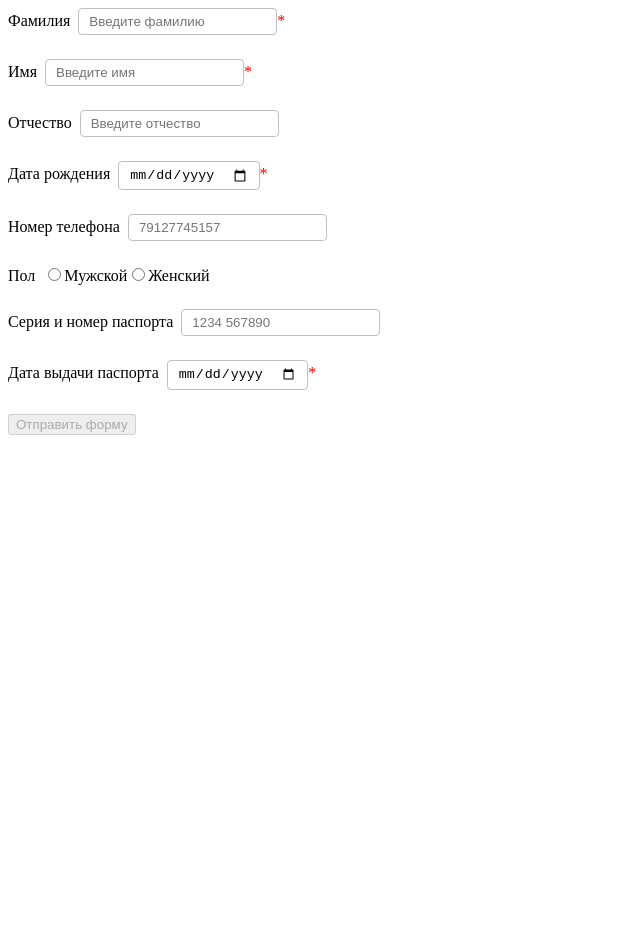
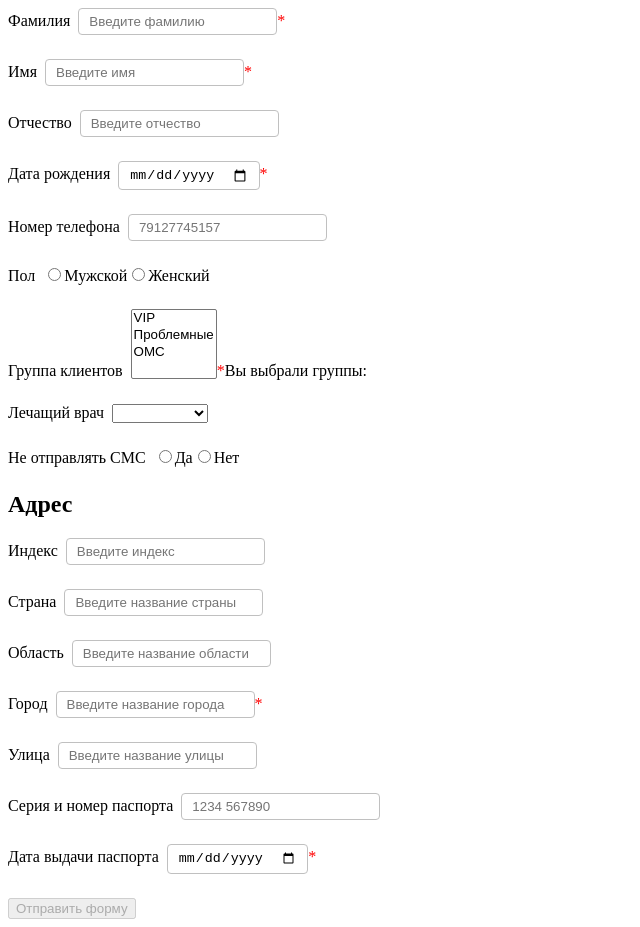
Before and after one commit to malakanov/vue-form-validation, a Vue app: page / in a window 1280 px wide. Shown: the whole page, without its empty margins (0-640 px from the left). Before the commit the page ends 800 px from the top, so only its background shows below. Built offline with nearby package versions, Linux system fonts and the light colour scheme.

Commit message:
add fields

```diff
--- a/src/App.vue
+++ b/src/App.vue
@@ -2,7 +2,13 @@
   <form @submit.prevent="someAction()">
     <div class="field">
       <label for="lastName">Фамилия</label>
-      <input id="lastName" placeholder="Введите фамилию" type="text" v-model.trim="lastName" @blur="$v.lastName.$touch()" />
+      <input
+        id="lastName"
+        placeholder="Введите фамилию"
+        type="text"
+        v-model.trim="lastName"
+        @blur="$v.lastName.$touch()"
+      />
       <span class="error" v-if="!$v.lastName.required">*</span>
       <div class="error" v-if="$v.lastName.$error">
         <template
@@ -13,7 +19,13 @@
     </div>
     <div class="field">
       <label for="firstName">Имя</label>
-      <input id="firstName" placeholder="Введите имя" type="text" v-model.trim="firstName" @blur="$v.firstName.$touch()" />
+      <input
+        id="firstName"
+        placeholder="Введите имя"
+        type="text"
+        v-model.trim="firstName"
+        @blur="$v.firstName.$touch()"
+      />
       <span class="error" v-if="!$v.firstName.required">*</span>
       <div class="error" v-if="$v.firstName.$error">
         <template
@@ -24,12 +36,20 @@
     </div>
     <div class="field">
       <label for="middleName">Отчество</label>
-      <input id="middleName" placeholder="Введите отчество" type="text" v-model.trim="middleName" @blur="$v.middleName.$touch()" />
+      <input
+        id="middleName"
+        placeholder="Введите отчество"
+        type="text"
+        v-model.trim="middleName"
+        @blur="$v.middleName.$touch()"
+      />
       <div class="error" v-if="$v.middleName.$error">
         <template
           v-if="!$v.middleName.maxLength"
         >Длина отчества не должна превышать {{ $v.middleName.$params.maxLength.max }} символов</template>
-        <template v-else-if="!$v.middleName.alpha">Отчество должно содержать только буквы в кириллице</template>
+        <template
+          v-else-if="!$v.middleName.alpha"
+        >Отчество должно содержать только буквы в кириллице</template>
       </div>
     </div>
     <div class="field">
@@ -39,31 +59,165 @@
       <div
         class="error"
         v-if="$v.birthdayObj.$error"
-      >Дата рождения должна быть прошедшей в формате дд.мм.гггг </div>
+      >Дата рождения должна быть прошедшей в формате дд.мм.гггг</div>
     </div>
 
     <div class="field">
       <label for="phone">Номер телефона</label>
-      <input id="phone" placeholder="79127745157" type="tel" v-model.trim="phone" @blur="$v.phone.$touch()">
-      <div
-          class="error"
-          v-if="$v.phone.$error"
-      >Номер должен быть в формате 79127745157</div>
+      <input
+        id="phone"
+        placeholder="79127745157"
+        type="tel"
+        v-model.trim="phone"
+        @blur="$v.phone.$touch()"
+      />
+      <div class="error" v-if="$v.phone.$error">Номер должен быть в формате 79127745157</div>
     </div>
 
     <div class="field">
       <label for="gender">Пол</label>
       <span id="gender">
-            <input  type="radio" name="gender" v-model="gender" id="gender1" value="male" @blur="$v.gender.$touch()">
-            <label  for="gender1">Мужской</label>
-            <input type="radio" name="gender" v-model="gender" id="gender2" value="female" @blur="$v.gender.$touch()">
-            <label  for="gender2">Женский</label>
+        <input type="radio" name="gender" v-model="gender" id="gender1" value="male" />
+        <label for="gender1">Мужской</label>
+        <input type="radio" name="gender" v-model="gender" id="gender2" value="female" />
+        <label for="gender2">Женский</label>
       </span>
     </div>
 
     <div class="field">
+      <label for="groupClients">Группа клиентов</label>
+      <span id="groupClients">
+        <select multiple="true" v-model="multipleSelections">
+          <option v-for="asset in assets" :value="asset" :key="asset">{{asset}}</option>
+        </select>
+        <span class="error" v-if="!$v.multipleSelections.required">*</span>
+        <span>Вы выбрали группы: {{ multipleSelections }}</span>
+      </span>
+    </div>
+
+    <div class="field">
+      <label for="doctor">Лечащий врач</label>
+      <select id="doctor" v-model="doctor">
+        <option value>Иванов</option>
+        <option value="alpha">Захаров</option>
+        <option value="beta">Чернышева</option>
+      </select>
+    </div>
+
+    <div class="field">
+      <label for="sms">Не отправлять СМС</label>
+      <span id="sms">
+        <input type="radio" name="sms" v-model="sms" id="yesSms" value="1" />
+        <label for="yesSms">Да</label>
+        <input type="radio" name="sms" v-model="sms" id="noSms" value="0" />
+        <label for="noSms">Нет</label>
+      </span>
+    </div>
+
+    <h2>Адрес</h2>
+
+    <div class="field">
+      <label for="adress_index">Индекс</label>
+      <input
+        id="adress_index"
+        placeholder="Введите индекс"
+        type="text"
+        v-model.trim="adressIndex"
+        @blur="$v.adressIndex.$touch()"
+      />
+      <div class="error" v-if="$v.adressIndex.$error">Индекс должен быть в формате 455000</div>
+    </div>
+
+    <div class="field">
+      <label for="adress_country">Страна</label>
+      <input
+        id="adress_country"
+        placeholder="Введите название страны"
+        type="text"
+        v-model.trim="adressCountry"
+        @blur="$v.adressCountry.$touch()"
+      />
+
+      <div class="error" v-if="$v.adressCountry.$error">
+        <template
+          v-if="!$v.adressCountry.maxLength"
+        >Название страны не должно превышать {{ $v.adressCountry.$params.maxLength.max }} символов</template>
+        <template
+          v-else-if="!$v.adressCountry.alpha"
+        >Название страны должно содержать только буквы в кириллице</template>
+      </div>
+    </div>
+
+    <div class="field">
+      <label for="adress_region">Область</label>
+      <input
+        id="adress_region"
+        placeholder="Введите название области"
+        type="text"
+        v-model.trim="adressRegion"
+        @blur="$v.adressRegion.$touch()"
+      />
+
+      <div class="error" v-if="$v.adressRegion.$error">
+        <template
+          v-if="!$v.adressRegion.maxLength"
+        >Название области не должно превышать {{ $v.adressRegion.$params.maxLength.max }} символов</template>
+        <template
+          v-else-if="!$v.adressRegion.alpha"
+        >Название области должно содержать только буквы в кириллице</template>
+      </div>
+    </div>
+
+    <div class="field">
+      <label for="adress_city">Город</label>
+      <input
+        id="adress_city"
+        placeholder="Введите название города"
+        type="text"
+        v-model.trim="adressCity"
+        @blur="$v.adressCity.$touch()"
+      />
+      <span class="error" v-if="!$v.adressCity.required">*</span>
+
+      <div class="error" v-if="$v.adressCity.$error">
+        <template
+          v-if="!$v.adressCity.maxLength"
+        >Название города не должно превышать {{ $v.adressCity.$params.maxLength.max }} символов</template>
+        <template
+          v-else-if="!$v.adressCity.alpha"
+        >Название города должно содержать только буквы в кириллице</template>
+      </div>
+    </div>
+
+    <div class="field">
+      <label for="adress_street">Улица</label>
+      <input
+        id="adress_street"
+        placeholder="Введите название улицы"
+        type="text"
+        v-model.trim="adressStreet"
+        @blur="$v.adressStreet.$touch()"
+      />
+
+      <div class="error" v-if="$v.adressStreet.$error">
+        <template
+          v-if="!$v.adressStreet.maxLength"
+        >Название улицы не должно превышать {{ $v.adressStreet.$params.maxLength.max }} символов</template>
+        <template
+          v-else-if="!$v.adressStreet.alphaNum"
+        >Название улицы должно содержать только цифры и буквы в кириллице</template>
+      </div>
+    </div>
+
+    <div class="field">
       <label for="passport_data">Серия и номер паспорта</label>
-      <input id="passport_data" placeholder="1234 567890" type="text" v-model.trim="passportData" @blur="$v.passportData.$touch()" />
+      <input
+        id="passport_data"
+        placeholder="1234 567890"
+        type="text"
+        v-model.trim="passportData"
+        @blur="$v.passportData.$touch()"
+      />
       <div
         class="error"
         v-if="$v.passportData.$error"
@@ -72,28 +226,31 @@
 
     <div class="field">
       <label for="passport_date">Дата выдачи паспорта</label>
-      <input id="passport_date" type="date" v-model="passportDate" @blur="$v.passportDateObj.$touch()" />
+      <input
+        id="passport_date"
+        type="date"
+        v-model="passportDate"
+        @blur="$v.passportDateObj.$touch()"
+      />
       <span class="error" v-if="!$v.passportDateObj.required">*</span>
       <div
         class="error"
         v-if="$v.passportDateObj.$error"
-      >Дата выдачи паспорта должна быть прошедшей в формате дд.мм.гггг </div>
+      >Дата выдачи паспорта должна быть прошедшей в формате дд.мм.гггг</div>
     </div>
-
-
-
-
-
-
 
     <button type="submit" :disabled="$v.$invalid">Отправить форму</button>
   </form>
 </template>
 
 <script>
-import { required, maxLength, minLength, maxValue, minValue } from "vuelidate/lib/validators";
-
-
+import {
+  required,
+  maxLength,
+  minLength,
+  maxValue,
+  minValue,
+} from "vuelidate/lib/validators";
 
 export default {
   data() {
@@ -105,16 +262,25 @@ export default {
       birthday: null,
       phone: null,
       gender: null,
+      multipleSelections: null,
+      assets: ["VIP", "Проблемные", "ОМС"],
+      doctor: null,
+      sms: null,
+      adressIndex: null,
+      adressCountry: null,
+      adressRegion: null,
+      adressCity: null,
+      adressStreet: null,
       passportDate: null,
     };
   },
-  computed:{
-    passportDateObj () {
+  computed: {
+    passportDateObj() {
       return this.passportDate ? new Date(this.passportDate) : null;
     },
-    birthdayObj () {
+    birthdayObj() {
       return this.birthday ? new Date(this.birthday) : null;
-    }
+    },
   },
 
   validations: {
@@ -125,12 +291,12 @@ export default {
     passportDateObj: {
       required,
       maxValue: maxValue(new Date()),
-      minValue: minValue(new Date(1974, 8,28)),
+      minValue: minValue(new Date(1974, 8, 28)),
     },
     birthdayObj: {
       required,
       maxValue: maxValue(new Date()),
-      minValue: minValue(new Date(1920, 1,1)),
+      minValue: minValue(new Date(1920, 1, 1)),
     },
     firstName: {
       required,
@@ -149,9 +315,32 @@ export default {
     phone: {
       maxLength: maxLength(12),
       mixLength: minLength(11),
-      validFormat: (val) => /^((7) ?)?((\(\d{3}\))|(\d{3}))?(\d{3}?\d{2}?\d{2})$/.test(val),
+      validFormat: (val) =>
+        /^((7) ?)?((\(\d{3}\))|(\d{3}))?(\d{3}?\d{2}?\d{2})$/.test(val),
     },
-
+    multipleSelections: {
+      required,
+    },
+    adressIndex: {
+      validFormat: (val) => /^\d{6}$/.test(val),
+    },
+    adressCountry: {
+      maxLength: maxLength(35),
+      alpha: (val) => /^[а-яё]*$/i.test(val),
+    },
+    adressRegion: {
+      maxLength: maxLength(50),
+      alpha: (val) => /^[а-яё]*$/i.test(val),
+    },
+    adressCity: {
+      required,
+      maxLength: maxLength(35),
+      alpha: (val) => /^[а-яё]+((?:[- ][а-яё]+)*)+$/i.test(val),
+    },
+    adressStreet: {
+      maxLength: maxLength(50),
+      alphaNum: (val) => /^[A-Za-z0-9]+$/i.test(val),
+    },
   },
 
   methods: {
@@ -171,8 +360,6 @@ export default {
   margin-right: 8px;
 }
 
-
-
 input {
   border: 1px solid silver;
   border-radius: 4px;
@@ -186,15 +373,15 @@ input {
 }
 
 .error:focus {
-  outline-color: #F99;
+  outline-color: #f99;
 }
 
 .valid {
-  border-color: #5A5;
-  background: #EFE;
+  border-color: #5a5;
+  background: #efe;
 }
 
 .valid:focus {
-  outline-color: #8E8;
+  outline-color: #8e8;
 }
 </style>
```
Lines whose indentation alone changed are shown as unchanged.
